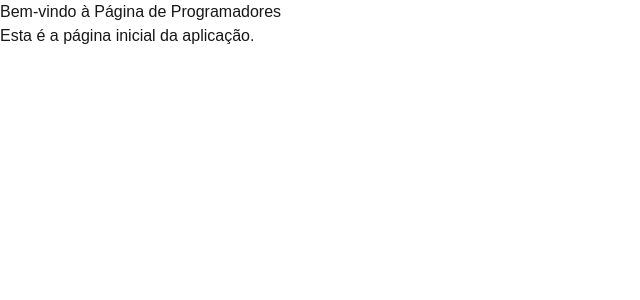
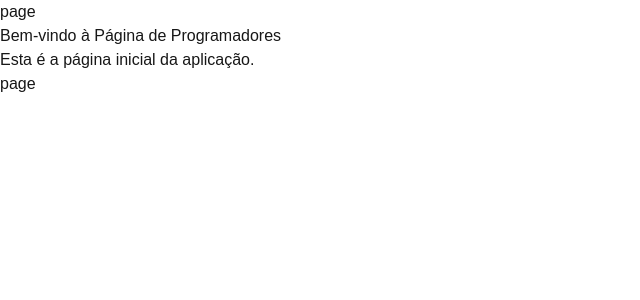
Before and after one commit to tiago-goncalves-a22201250/NEXT, a Next.js app in the folder projeto/: page / in a window 1280 px wide. Shown: the top 300 px of the page, without its empty margins (0-640 px from the left). Built offline with nearby package versions, Linux system fonts and the light colour scheme.

Commit message:
Inicio do header e footer

```diff
--- /dev/null
+++ b/projeto/app/components/Footer/page.jsx
@@ -0,0 +1,7 @@
+import React from 'react'
+
+export default function page() {
+  return (
+    <div>page</div>
+  )
+}
--- /dev/null
+++ b/projeto/app/components/Header/page.jsx
@@ -0,0 +1,7 @@
+import React from 'react'
+
+export default function page() {
+  return (
+    <div>page</div>
+  )
+}
--- a/projeto/app/layout.tsx
+++ b/projeto/app/layout.tsx
@@ -1,22 +1,6 @@
-import type { Metadata } from "next";
-import localFont from "next/font/local";
 import "./globals.css";
-
-const geistSans = localFont({
-  src: "./fonts/GeistVF.woff",
-  variable: "--font-geist-sans",
-  weight: "100 900",
-});
-const geistMono = localFont({
-  src: "./fonts/GeistMonoVF.woff",
-  variable: "--font-geist-mono",
-  weight: "100 900",
-});
-
-export const metadata: Metadata = {
-  title: "Create Next App",
-  description: "Generated by create next app",
-};
+import Header from "./components/Header/page.jsx";
+import Footer from "./components/Footer/page.jsx";
 
 export default function RootLayout({
   children,
@@ -25,11 +9,9 @@ export default function RootLayout({
 }>) {
   return (
     <html lang="en">
-      <body
-        className={`${geistSans.variable} ${geistMono.variable} antialiased`}
-      >
-        {children}
-      </body>
+      <Header />
+      <body> {children} </body>
+      <Footer />
     </html>
   );
 }
```
Also changed, not shown: projeto/app/components/Footer/Footer.module.css (added), projeto/app/components/Header/Header.module.css (added).
